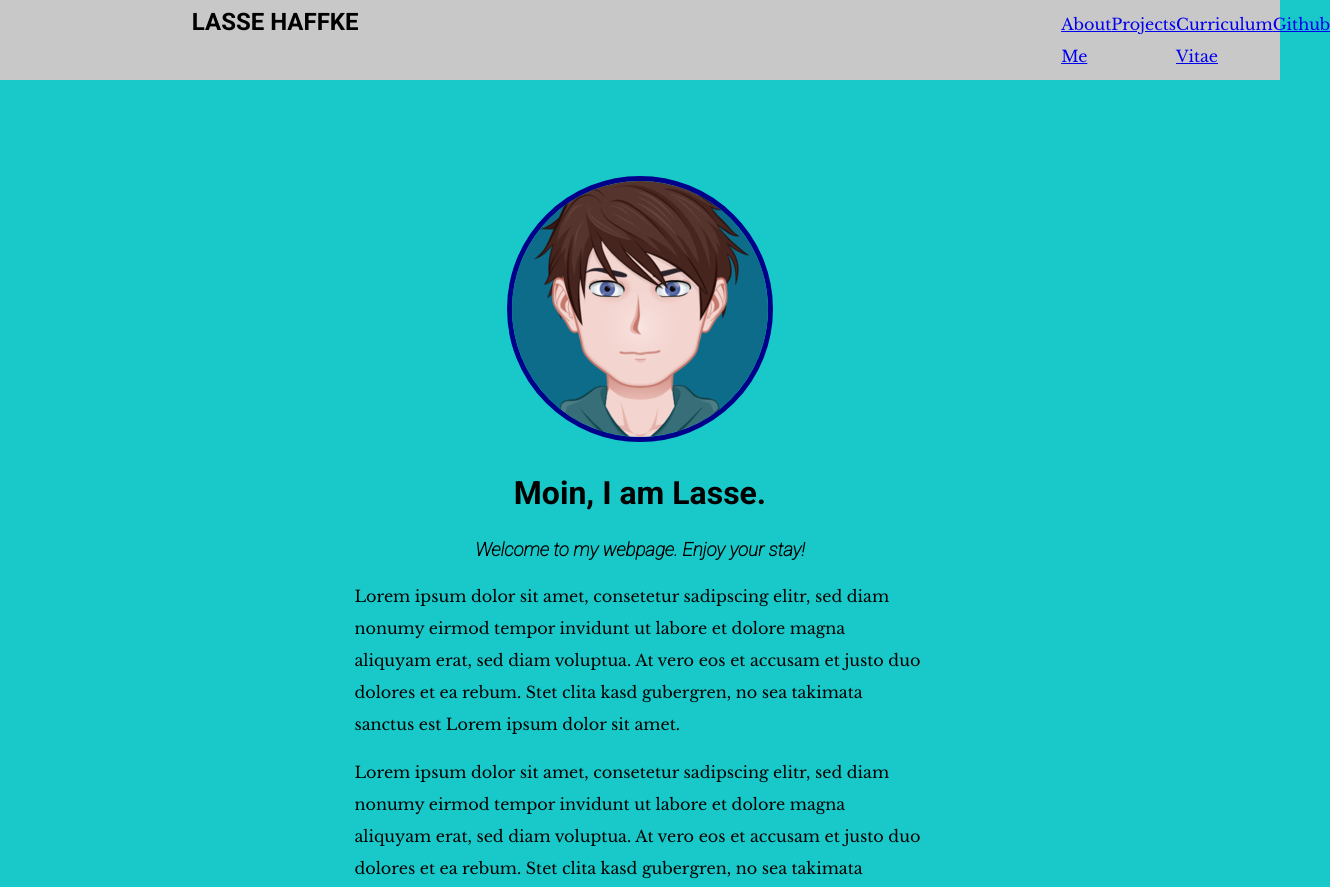
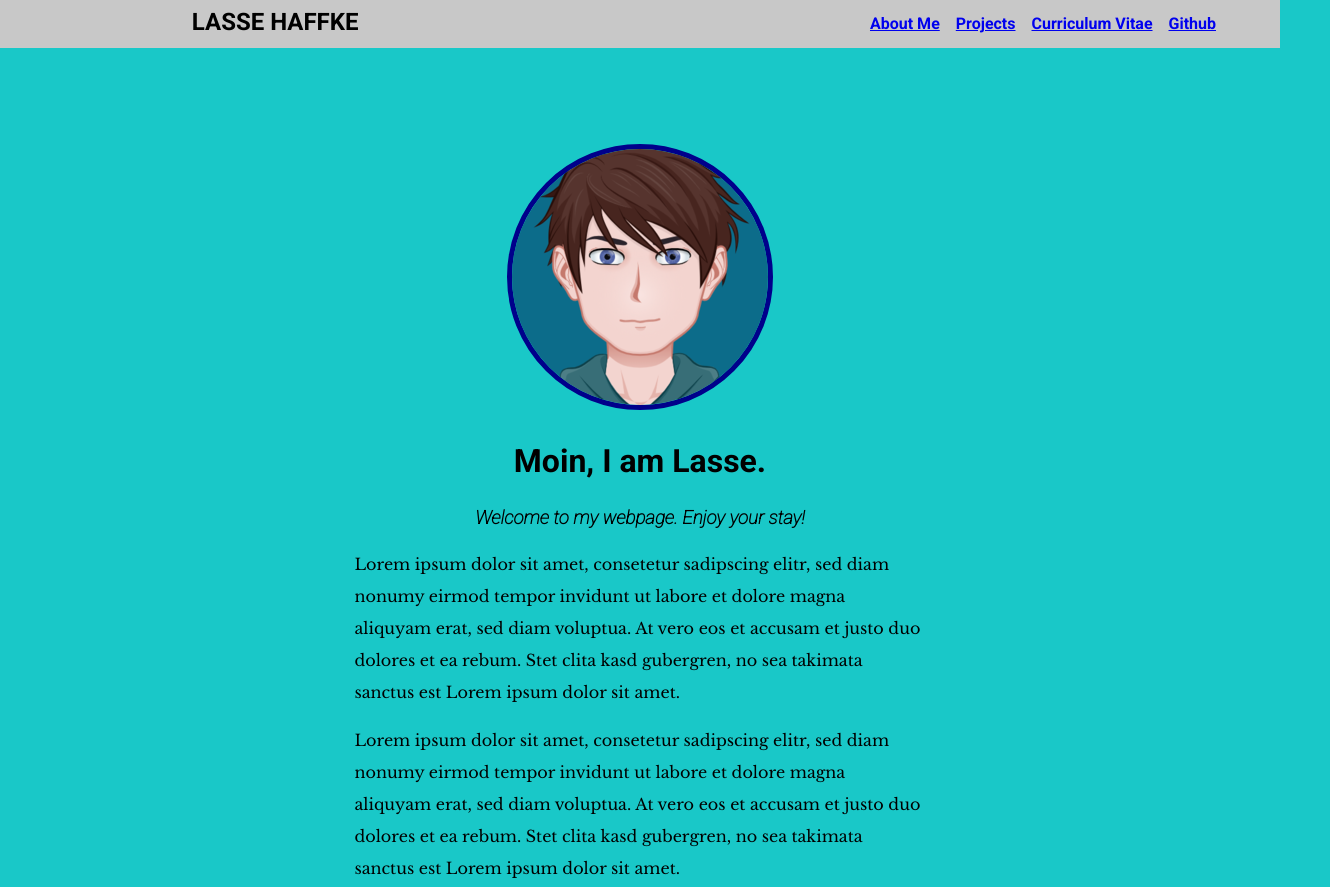
Before and after one commit to lasse16/lasse16.github.io, a plain HTML site: page index.html in a window 1280 px wide. Shown: the top 887 px of the page, 1330 px wide, since content can reach past the window. Drawn offline with nearby package versions, Linux system fonts and the light colour scheme.

Commit message:
Add gap into navbar; Change font on navbar

```diff
--- a/styles/style.css
+++ b/styles/style.css
@@ -58,7 +58,8 @@ main {
 nav {
   justify-items: end;
   justify-self: end;
-  width: 30%;
+  gap: 1em;
+  font-family: "Roboto", sans-serif;
 }
 
 .horizontal_one_line {
```
